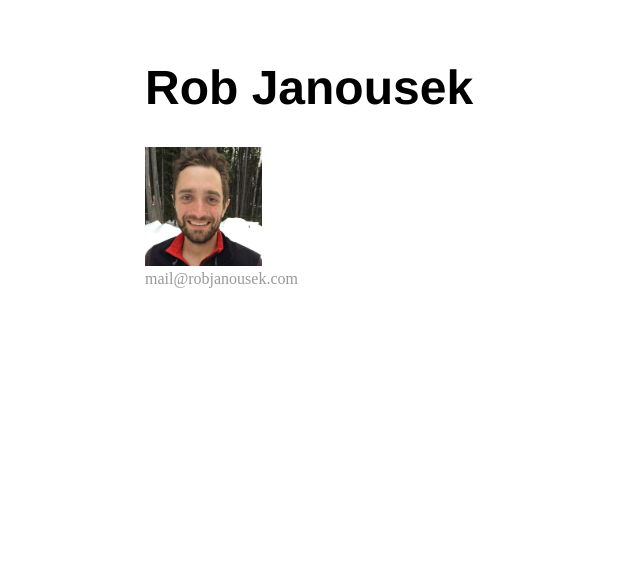
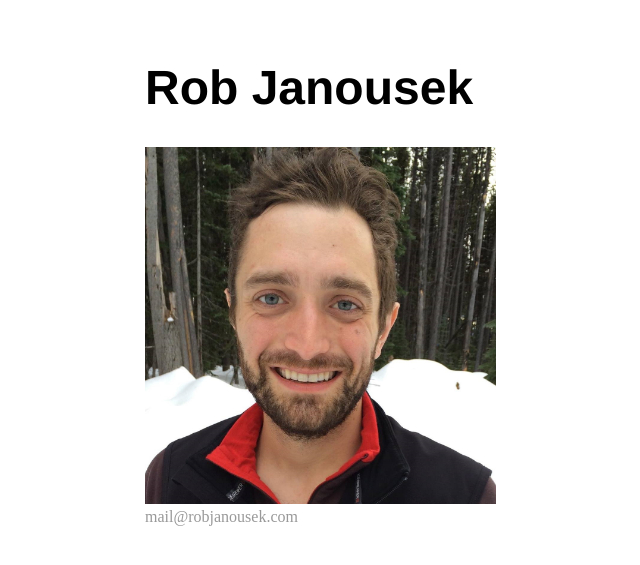
Before and after one commit to robjanousek/robjanousek.github.io, a Jekyll site: the page built from index.html, in a window 1280 px wide. Shown: the top 565 px of the page, without its empty margins (47-687 px from the left). Built offline with Jekyll 4.4.1, drawn with Linux system fonts in a browser that asks for light colours.

Commit message:
Update index.html

```diff
--- a/index.html
+++ b/index.html
@@ -4,6 +4,6 @@ title: Rob Janousek
 ---
 <div class="blurb">
 	<h1>Rob Janousek</h1>
-	<img src="Profile-RJ.jpg" width="117" height="119" alt="Rob Janousek" />
+	<img src="Profile-RJ.jpg" width="351" height="357" alt="Rob Janousek" />
 
 </div><!-- /.blurb -->
```
